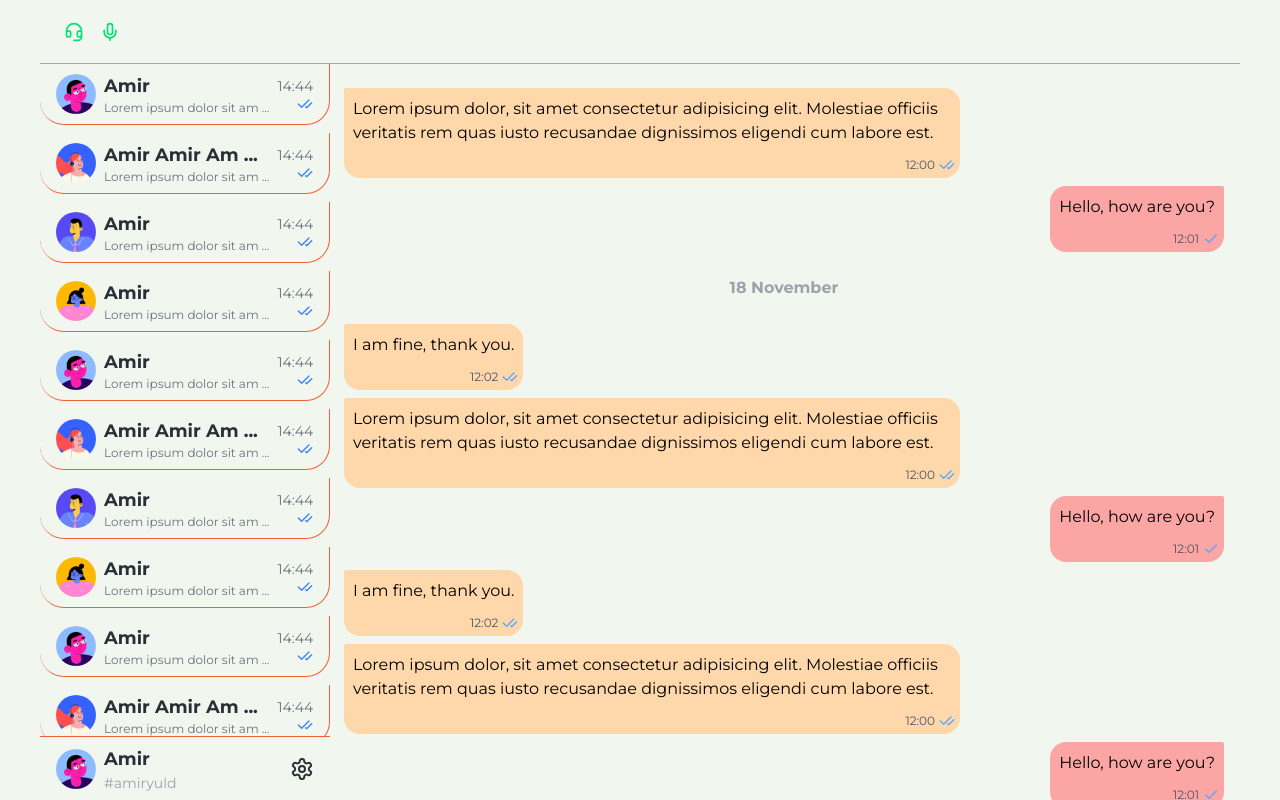
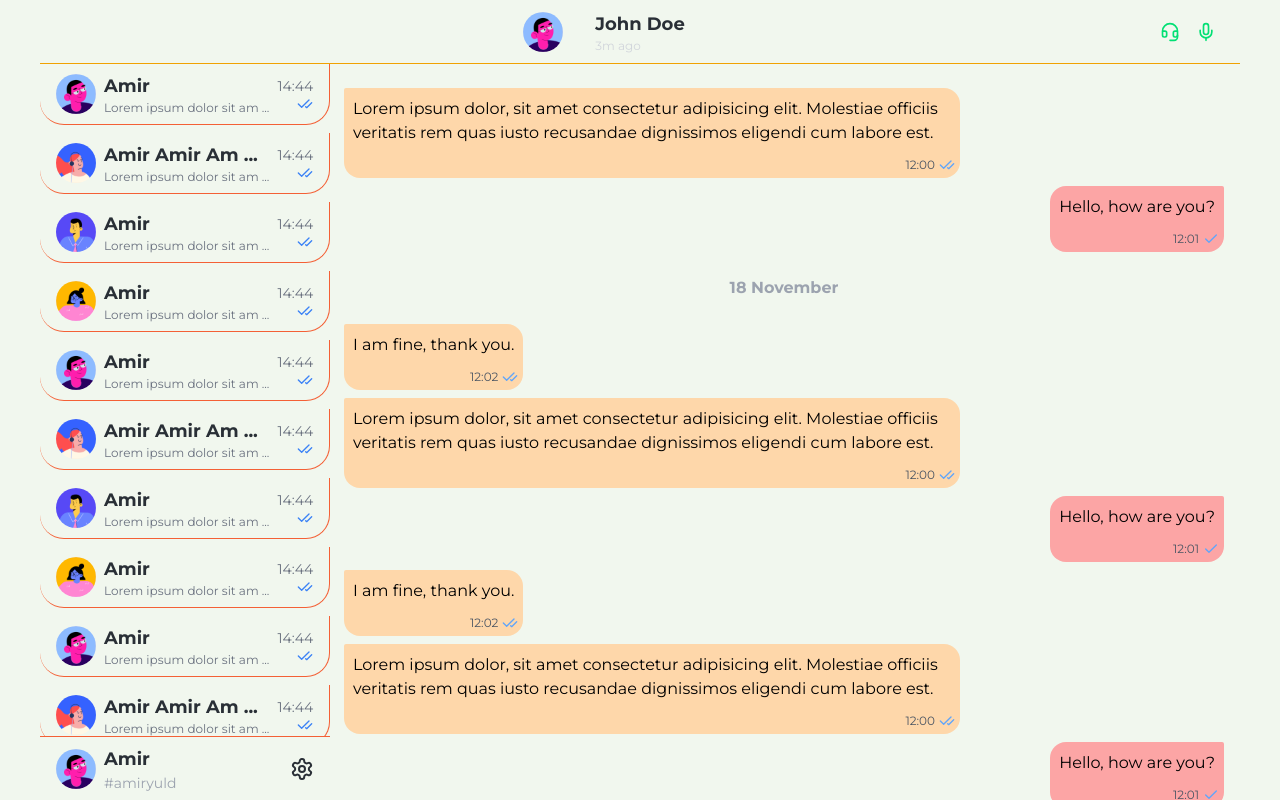
Before and after one commit to torgoMarket/Chatly, a React (Vite) app in the folder frontend/: page /dashboard in a window 1280 px wide. Built offline with nearby package versions, Linux system fonts and the light colour scheme.

Commit message:
[ADD] CurrentChatUserInfo

```diff
--- a/frontend/src/components/Actionbar/Actionbar.module.scss
+++ b/frontend/src/components/Actionbar/Actionbar.module.scss
@@ -1,3 +1,3 @@
 .actionbar {
-	@apply w-full h-16 top-0 px-6 bg-background border-b border-primary lg:left-72 flex items-center justify-between gap-4;
+	@apply w-full h-16 top-0 px-6 bg-background border-b border-primary lg:left-72 flex items-center gap-4;
 }
--- /dev/null
+++ b/frontend/src/components/Layouts/CurrentChatUserInfo/CurrentChatUserInfo.module.scss
@@ -0,0 +1,19 @@
+.currentChatUserInfo {
+	@apply flex items-center gap-4 mx-auto;
+
+	img {
+		@apply w-10 h-10 rounded-full;
+	}
+
+	.info {
+		@apply ml-4;
+
+		.name {
+			@apply text-lg font-semibold;
+		}
+
+		.seen {
+			@apply text-xs text-gray-300;
+		}
+	}
+}
--- /dev/null
+++ b/frontend/src/components/Layouts/CurrentChatUserInfo/CurrentChatUserInfo.tsx
@@ -0,0 +1,22 @@
+import avatar1 from '../../../assets/images/avatar1.png'
+import styles from './CurrentChatUserInfo.module.scss'
+
+interface CurrentChatUserInfoProps {
+	name: string
+	seen: string
+}
+
+export const CurrentChatUserInfo: React.FC<CurrentChatUserInfoProps> = ({
+	name,
+	seen,
+}) => {
+	return (
+		<div className={styles.currentChatUserInfo}>
+			<img src={avatar1} alt='avatar' />
+			<div className={styles.info}>
+				<h3 className={styles.name}>John Doe</h3>
+				<p className={styles.seen}>3m ago</p>
+			</div>
+		</div>
+	)
+}
--- a/frontend/src/pages/Dashboard/Dashboard.tsx
+++ b/frontend/src/pages/Dashboard/Dashboard.tsx
@@ -3,6 +3,7 @@ import { Actionbar } from '../../components/Actionbar/Actionbar'
 import { Chat } from '../../components/Chat/Chat'
 import { ChatList } from '../../components/ChatList/ChatList'
 import { Container } from '../../components/Container/Container'
+import { CurrentChatUserInfo } from '../../components/Layouts/CurrentChatUserInfo/CurrentChatUserInfo'
 import { DeviceControl } from '../../components/Layouts/DeviceControl/DeviceControl'
 import { Profile } from '../../components/Layouts/Profile/Profile'
 import { Sidebar } from '../../components/Sidebar/Sidebar'
@@ -15,6 +16,7 @@ export const Dashboard = () => {
 		<Container>
 			<Actionbar>
 				<BurgerBtn isOpen={isSidebarOpen} toggleSidebar={toggleSidebar} />
+				<CurrentChatUserInfo />
 				<DeviceControl isMicOn={true} isHeadsetOn={true} />
 			</Actionbar>
 
--- a/frontend/src/styles/variables.scss
+++ b/frontend/src/styles/variables.scss
@@ -18,6 +18,6 @@
 	--background: #292f36;
 	--text: #f1f7ee;
 	--secondary-text: #292f36;
-	--completed: #05fe85;
+	--completed: #3affc4;
 	--error: #f45b69;
 }
```
